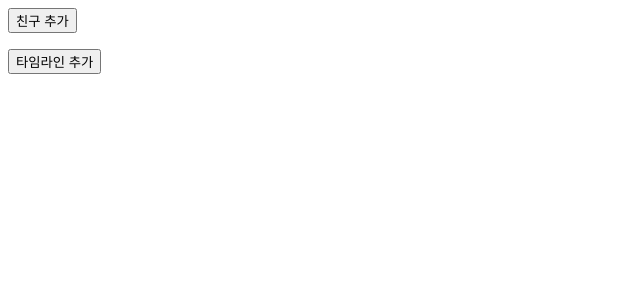
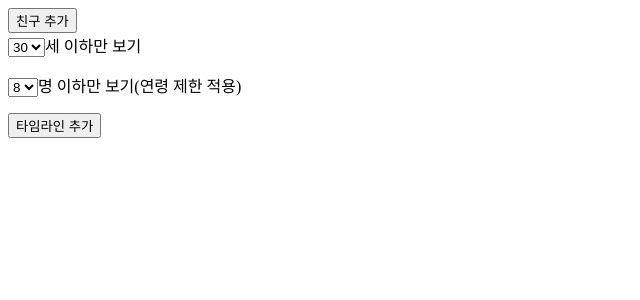
Before and after one commit to jinn2u/redux, a React (Create React App) app in the folder 01_redux/: page / in a window 1280 px wide. Shown: the top 300 px of the page, without its empty margins (0-640 px from the left). Built offline with nearby package versions, Linux system fonts and the light colour scheme.

Commit message:
feat: friend 컴포넌트에 나이별, 인원별로 렌더링하기

```diff
--- a/01_redux/src/common/friend/state.js
+++ b/01_redux/src/common/friend/state.js
@@ -1,23 +1,32 @@
 import createReducer from "../createReducer"
+import { MAX_AGE_LIMIT } from "../../friend/common"
+import { MAX_SHOW_LIMIT } from "../../friend/common"
 
 const ADD = 'friend/ADD'
 const REMOVE = 'friend/REMOVE'
 const EDIT = 'friend/EDIT'
+const SET_AGE_LIMIT = 'friend/SET_AGE_LIMIT'
+const SET_SHOW_LIMIT = 'friend/SET_SHOW_LIMIT'
 
-export const addFriend = friend => ({ type: ADD, friend})
-export const removeFriend = friend => ({ type: REMOVE, friend})
-export const editFriend = friend => ({ type: EDIT, friend})
+export const addFriend = friend => ({ type: ADD, friend })
+export const removeFriend = friend => ({ type: REMOVE, friend })
+export const editFriend = friend => ({ type: EDIT, friend })
+export const setAgeLimit = ageLimit => ({ type: SET_AGE_LIMIT, ageLimit })
+export const setShowLimit = showLimit => ({ type: SET_SHOW_LIMIT, showLimit })
 
-const INITIAL_STATE = { friends: [] }
+
+const INITIAL_STATE = { friends: [], ageLimit: MAX_AGE_LIMIT, showLimit: MAX_SHOW_LIMIT }
 
 const reducer = createReducer(INITIAL_STATE, {
   [ADD]: (state, action) => state.friends.push(action.friend),
   [REMOVE]: (state, action) => state.friends.filter(friend => friend.id !== action.friend.id),
   [EDIT]: (state, action) => {
     const index = state.friends.findIndex(friend => friend.id === action.friend)
-    if(index >= 0) {
+    if (index >= 0) {
       state.friends[index] = action.friend
     }
-  }
+  },
+  [SET_AGE_LIMIT]: (state, action) => (state.ageLimit= action.ageLimit),
+  [SET_SHOW_LIMIT]: (state, action) => (state.showLimit=action.showLimit)
 })
 export default reducer
--- /dev/null
+++ b/01_redux/src/friend/common.js
@@ -0,0 +1,2 @@
+export const MAX_AGE_LIMIT = 30
+export const MAX_SHOW_LIMIT = 8;
--- /dev/null
+++ b/01_redux/src/friend/component/NumberSelect.js
@@ -0,0 +1,22 @@
+import React from 'react'
+
+export default function NumberSelect({ value, options, postfix, onChange }) {
+  return (
+    <div>
+      <select
+        onChange={e => {
+          const value = Number(e.currentTarget.value)
+          onChange(value)
+        }}
+        value={value}
+      >
+        {options.map(option => (
+          <option key={option} value={option}>
+            {option}
+          </option>
+        ))}
+      </select>
+      {postfix}
+    </div>
+  )
+}
--- a/01_redux/src/friend/container/FriendMain.js
+++ b/01_redux/src/friend/container/FriendMain.js
@@ -1,23 +1,45 @@
-import { useEffect, useReducer } from "react"
-import { useDispatch, useSelector } from "react-redux";
-import { addFriend } from "../../common/friend/state";
+import React, { useSelector, shallowEqual, useDispatch } from "react-redux";
+import { addFriend, setAgeLimit, setShowLimit, } from "../../common/friend/state";
 import { getNextFriend } from "../../common/mockData";
 import store from "../../common/store"
 import FriendList from "../component/FriendList";
+import { MAX_AGE_LIMIT, MAX_SHOW_LIMIT } from "../common"
+import NumberSelect from "../component/NumberSelect"
+
+
 
 export default function FriendMain() {
-  const friends = useSelector(state => state.friend.friends)
+  const [ageLimit, showLimit, friendsWithAgeLimit, friendsWithAgeShowLimit] = useSelector(state => {
+    const { ageLimit, showLimit, friends } = state.friend
+    const friendsWithAgeLimit = friends.filter(item => item.age <= ageLimit)
+    return [ageLimit, showLimit, friendsWithAgeLimit, friendsWithAgeLimit.slice(0, showLimit)]
+  }, shallowEqual)
   const dispatch = useDispatch()
   function onAdd() {
     const friend = getNextFriend()
     dispatch(addFriend(friend))
   }
   console.log('FriendMain render')
-  console.log(store.getState(),"friends")
+  console.log(store.getState(), "friends")
   return (
     <div>
       <button onClick={onAdd}>친구 추가</button>
-      <FriendList friends={friends} />
+      <NumberSelect
+        onChange={v => dispatch(setAgeLimit(v))}
+        value={ageLimit}
+        options={AGE_LIMIT_OPTIONS}
+        postfix="세 이하만 보기"
+      />
+      <FriendList friends={friendsWithAgeLimit} />
+      <NumberSelect
+        onChange={v => dispatch(setShowLimit(v))}
+        value={showLimit}
+        options={SHOW_LIMIT_OPTIONS}
+        postfix="명 이하만 보기(연령 제한 적용)"
+      />
+      <FriendList friends={friendsWithAgeShowLimit} />
     </div>
   )
 }
+const AGE_LIMIT_OPTIONS = [15, 20, 25, MAX_AGE_LIMIT]
+const SHOW_LIMIT_OPTIONS = [2, 4, 6, MAX_SHOW_LIMIT]
--- a/01_redux/src/t.js
+++ /dev/null
@@ -1 +0,0 @@
-import { shallowEqual, useSelector } from "react-redux";
```
